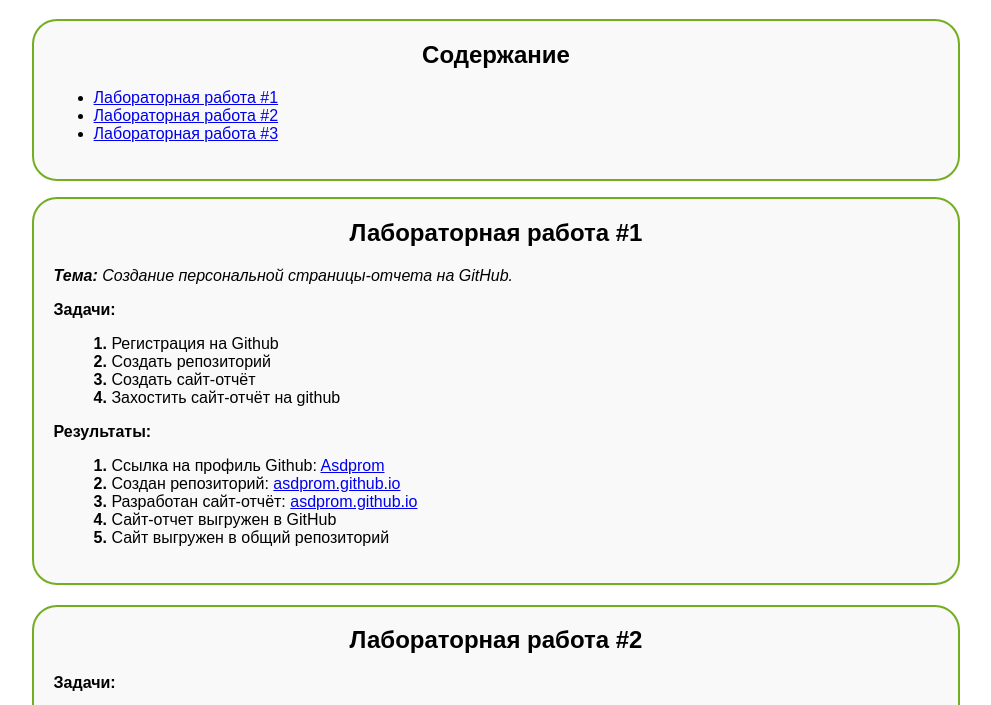
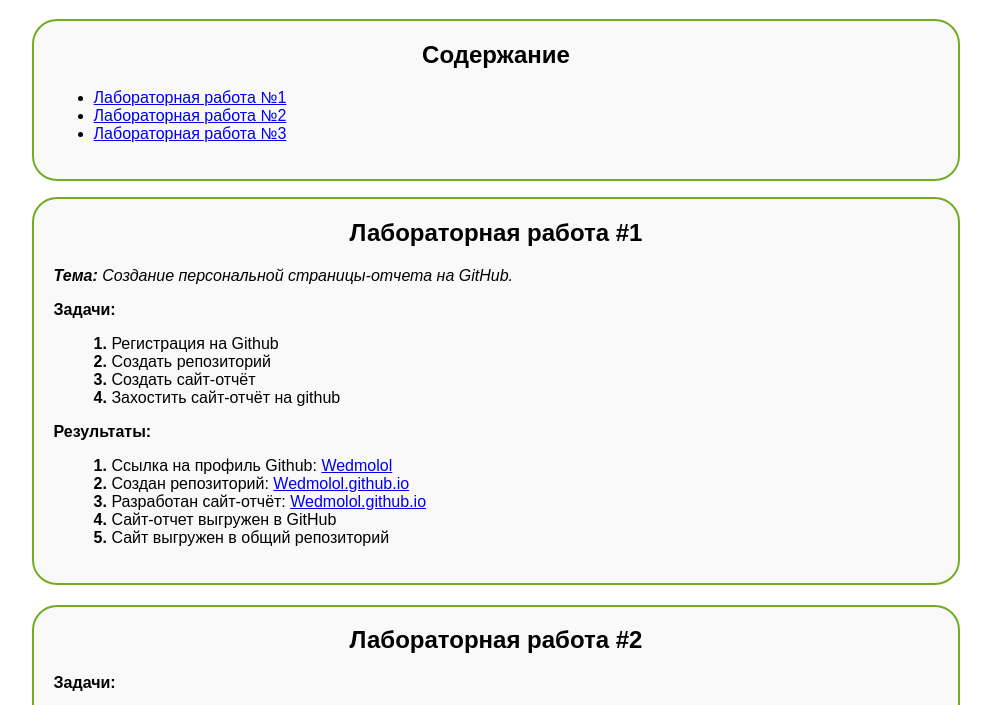
Before and after one commit to wedmolol/wedmolol.github.io, a plain HTML site: page index.html in a window 1280 px wide. Shown: the part 61-766 px from the top of the page, without its empty margins (144-1135 px from the left). Drawn offline with Linux system fonts and the light colour scheme.

Commit message:
Wedmolol

```diff
--- a/index.html
+++ b/index.html
@@ -18,9 +18,9 @@
     <div id="toc_container">
             <H2 align="center">Содержание</H2>
                 <ul class="toc_list">
-                    <li><a href="#lab1">Лабораторная работа #1</a>
-                    <li><a href="#lab2">Лабораторная работа #2</a>
-                    <li><a href="#lab3">Лабораторная работа #3</a>
+                    <li><a href="#lab1">Лабораторная работа №1</a>
+                    <li><a href="#lab2">Лабораторная работа №2</a>
+                    <li><a href="#lab3">Лабораторная работа №3</a>
                 </ul>
         </div>
     <div class="flex-container" id="lab1">
@@ -37,9 +37,9 @@
             </ol>
             <b>Результаты:</b>
             <ol>
-                    <li>Ссылка на профиль Github: <a href="https://github.com/asdprom">Asdprom</a></li>
-                    <li>Создан репозиторий: <a href="https://github.com/Asdprom/asdprom.github.io">asdprom.github.io</a></li>
-                    <li>Разработан сайт-отчёт: <a href="https://asdprom.github.io">asdprom.github.io</a></li>
+                    <li>Ссылка на профиль Github: <a href="https://github.com/Wedmolol">Wedmolol</a></li>
+                    <li>Создан репозиторий: <a href="https://github.com/Wedmolol/Wedmolol.github.io">Wedmolol.github.io</a></li>
+                    <li>Разработан сайт-отчёт: <a href="https://asdprom.github.io">Wedmolol.github.io</a></li>
                     <li>Сайт-отчет выгружен в GitHub</li>
                     <li>Сайт выгружен в общий репозиторий</li>
             </ol>
```
